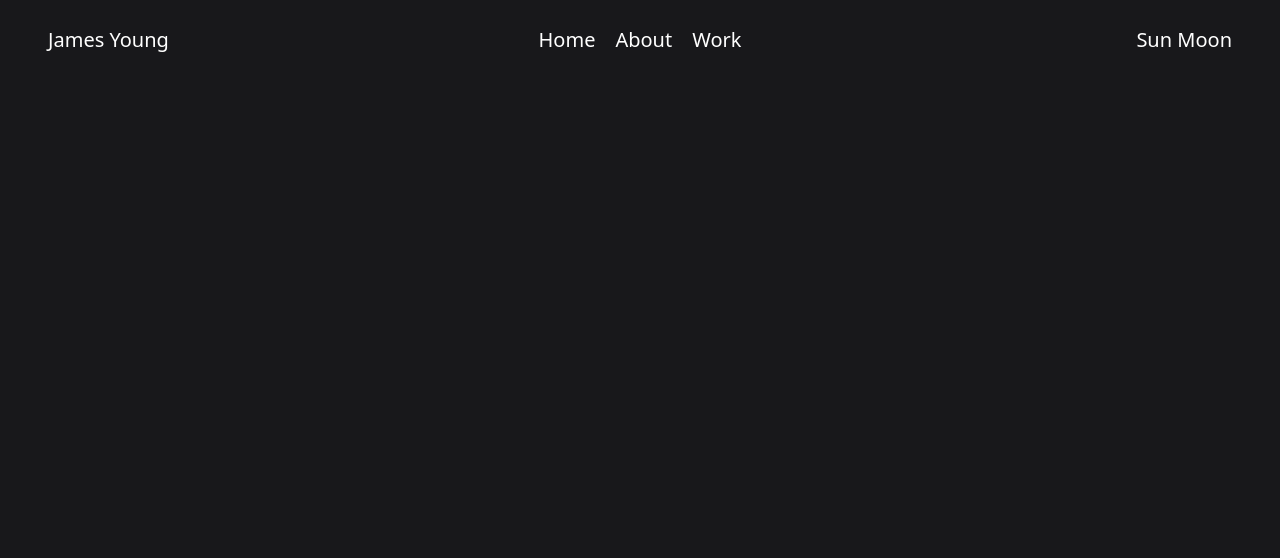
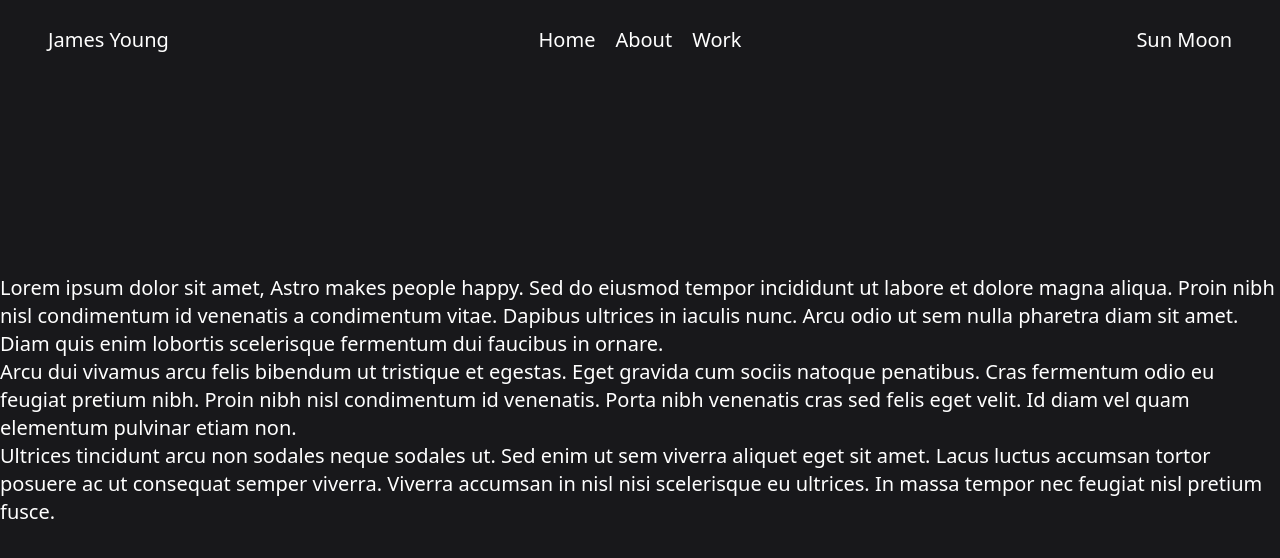
Before and after one commit to jamesdoth/astro-portfolio, an Astro site: page /about in a window 1280 px wide. Built offline with nearby package versions, Linux system fonts and the light colour scheme; Astro itself is replaced by a stand-in of ours.

Commit message:
about page base setup

```diff
--- a/src/pages/about.astro
+++ b/src/pages/about.astro
@@ -2,4 +2,34 @@
 import MainLayout from "../layouts/MainLayout.astro";
 ---
 
-<MainLayout />
+<MainLayout title="About" description="About page for James Young">
+    <section
+        class="h-[100vh] w-[100vw] mx-auto flex justify-center items-center"
+    >
+        <div class="content text-white text-xl">
+            <p>
+                Lorem ipsum dolor sit amet, <a href="https://astro.build/"
+                    >Astro</a
+                > makes people happy. Sed do eiusmod tempor incididunt ut labore
+                et dolore magna aliqua. Proin nibh nisl condimentum id venenatis
+                a condimentum vitae. Dapibus ultrices in iaculis nunc. Arcu odio
+                ut sem nulla pharetra diam sit amet. Diam quis enim lobortis
+                scelerisque fermentum dui faucibus in ornare.
+            </p>
+            <p>
+                Arcu dui vivamus arcu felis bibendum ut tristique et egestas.
+                Eget gravida cum sociis natoque penatibus. Cras fermentum odio
+                eu feugiat pretium nibh. Proin nibh nisl condimentum id
+                venenatis. Porta nibh venenatis cras sed felis eget velit. Id
+                diam vel quam elementum pulvinar etiam non.
+            </p>
+            <p>
+                Ultrices tincidunt arcu non sodales neque sodales ut. Sed enim
+                ut sem viverra aliquet eget sit amet. Lacus luctus accumsan
+                tortor posuere ac ut consequat semper viverra. Viverra accumsan
+                in nisl nisi scelerisque eu ultrices. In massa tempor nec
+                feugiat nisl pretium fusce.
+            </p>
+        </div>
+    </section>
+</MainLayout>
```
